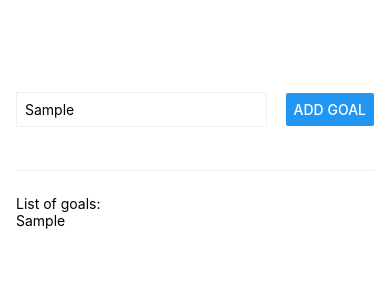
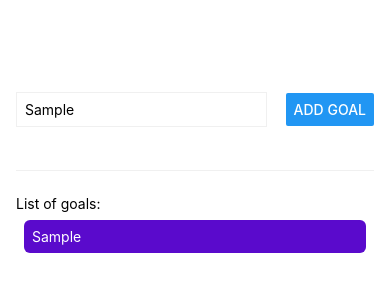
Before and after one commit to eleriojavere/react-native-goals-app, a React Native app: screen / in a window 390 px wide. Both pictures are taken after typing "Sample" into the empty fields and a click on the button "ADD GOAL". Shown: the top 300 px of the page. Built offline with nearby package versions, Linux system fonts and the light colour scheme.

Commit message:
FLatList, scrollable content with ScrollView

```diff
--- a/App.js
+++ b/App.js
@@ -1,5 +1,12 @@
 import { useState } from "react";
-import { Button, StyleSheet, Text, TextInput, View } from "react-native";
+import {
+  Button,
+  StyleSheet,
+  Text,
+  TextInput,
+  View,
+  FlatList,
+} from "react-native";
 
 export default function App() {
   const [enteredText, setEnteredText] = useState("");
@@ -10,7 +17,10 @@
   };
 
   const addGoalHandler = () => {
-    setGoals((currentGoals) => [...currentGoals, enteredText]);
+    setGoals((currentGoals) => [
+      ...currentGoals,
+      { text: enteredText, key: Math.random().toString() },
+    ]);
   };
 
   return (
@@ -24,10 +34,20 @@
         <Button onPress={addGoalHandler} title="Add Goal" />
       </View>
       <View style={styles.goalsContainer}>
-        <Text>List of goals: </Text>
-        {goals.map((goal, index) => {
-          return <Text key={`${index}-goals`}>{goal}</Text>;
-        })}
+        <View>
+          <Text>List of goals: </Text>
+          <FlatList
+            data={goals}
+            renderItem={(itemData) => {
+              return (
+                <View style={styles.goalItem}>
+                  <Text style={styles.goalText}>{itemData.item.text}</Text>
+                </View>
+              );
+            }}
+            alwaysBounceVertical={false}
+          />
+        </View>
       </View>
     </View>
   );
@@ -59,4 +79,15 @@
   },
 
   goalsContainer: { flex: 5 },
+
+  goalItem: {
+    margin: 8,
+    padding: 8,
+    borderRadius: 6,
+    backgroundColor: "#5a0acc",
+  },
+
+  goalText: {
+    color: "#fff",
+  },
 });
```
